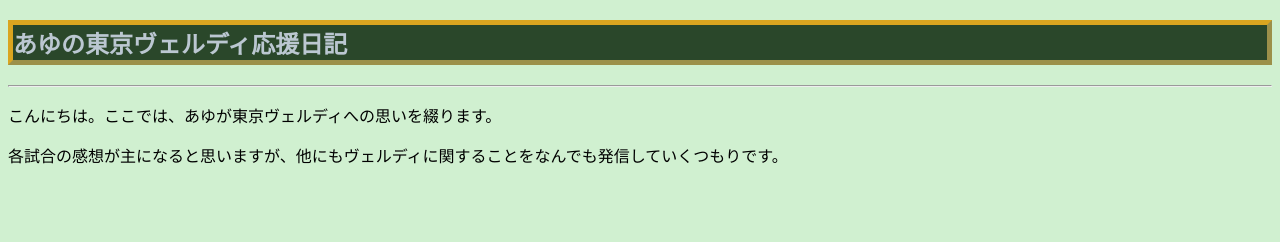
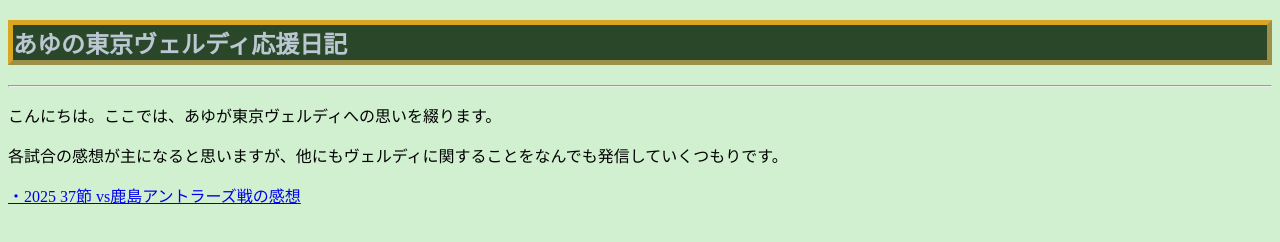
Before and after one commit to S-Tanaka-ui/MyWebsite, a plain HTML site: page html/index2.html in a window 1280 px wide. Drawn offline with Linux system fonts and the light colour scheme.

Commit message:
へんこう

```diff
--- a/html/index2.html
+++ b/html/index2.html
@@ -11,6 +11,6 @@
     <hr>
     <p>こんにちは。ここでは、あゆが東京ヴェルディへの思いを綴ります。</p>
     <p>各試合の感想が主になると思いますが、他にもヴェルディに関することをなんでも発信していくつもりです。</p>
-    <a href="">
+    <a href="verdy-ouen">・2025 37節 vs鹿島アントラーズ戦の感想</a>
 </body>
 </html>
```
Also changed, not shown: html/verdy-ouen.html (added).
